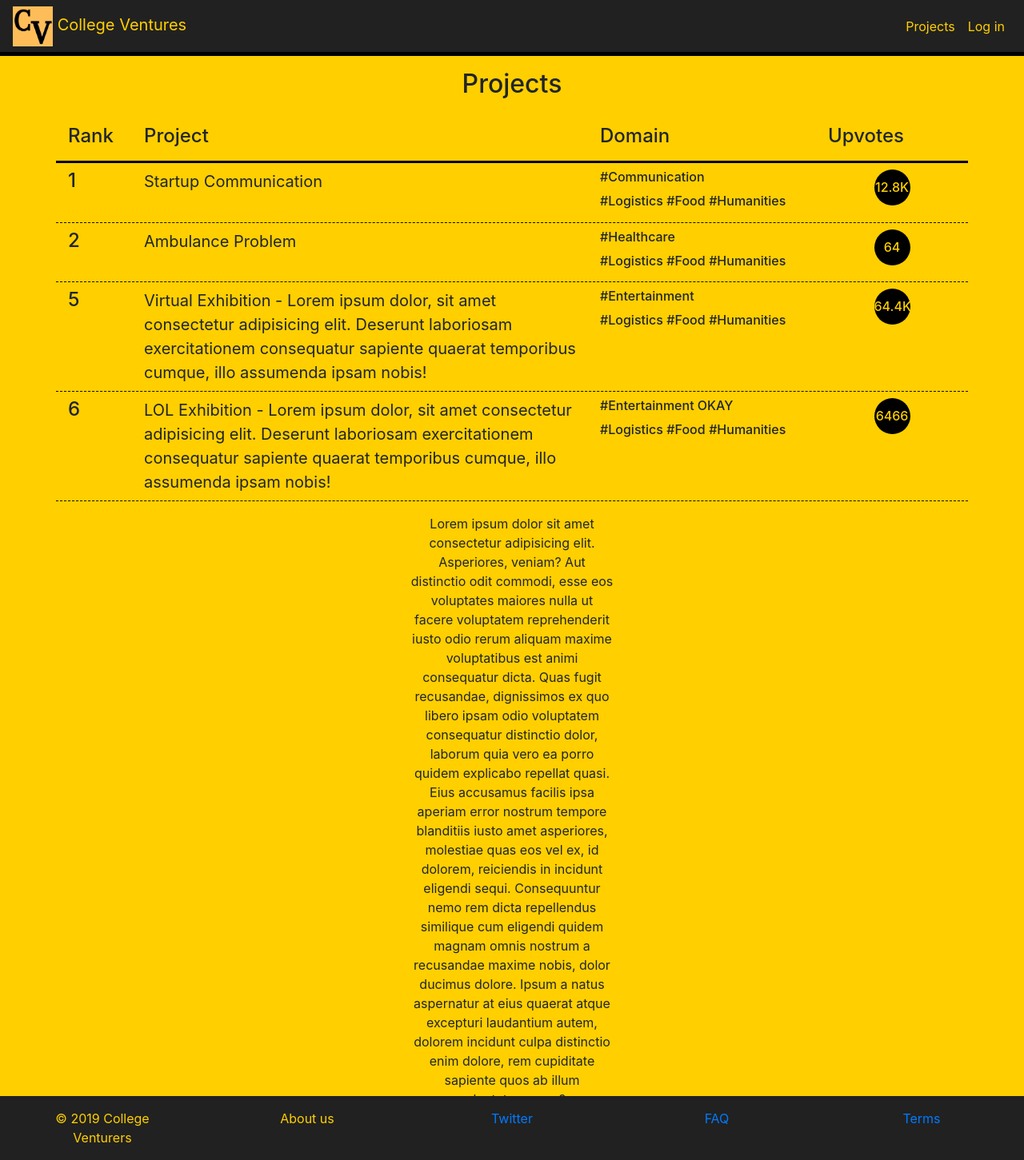
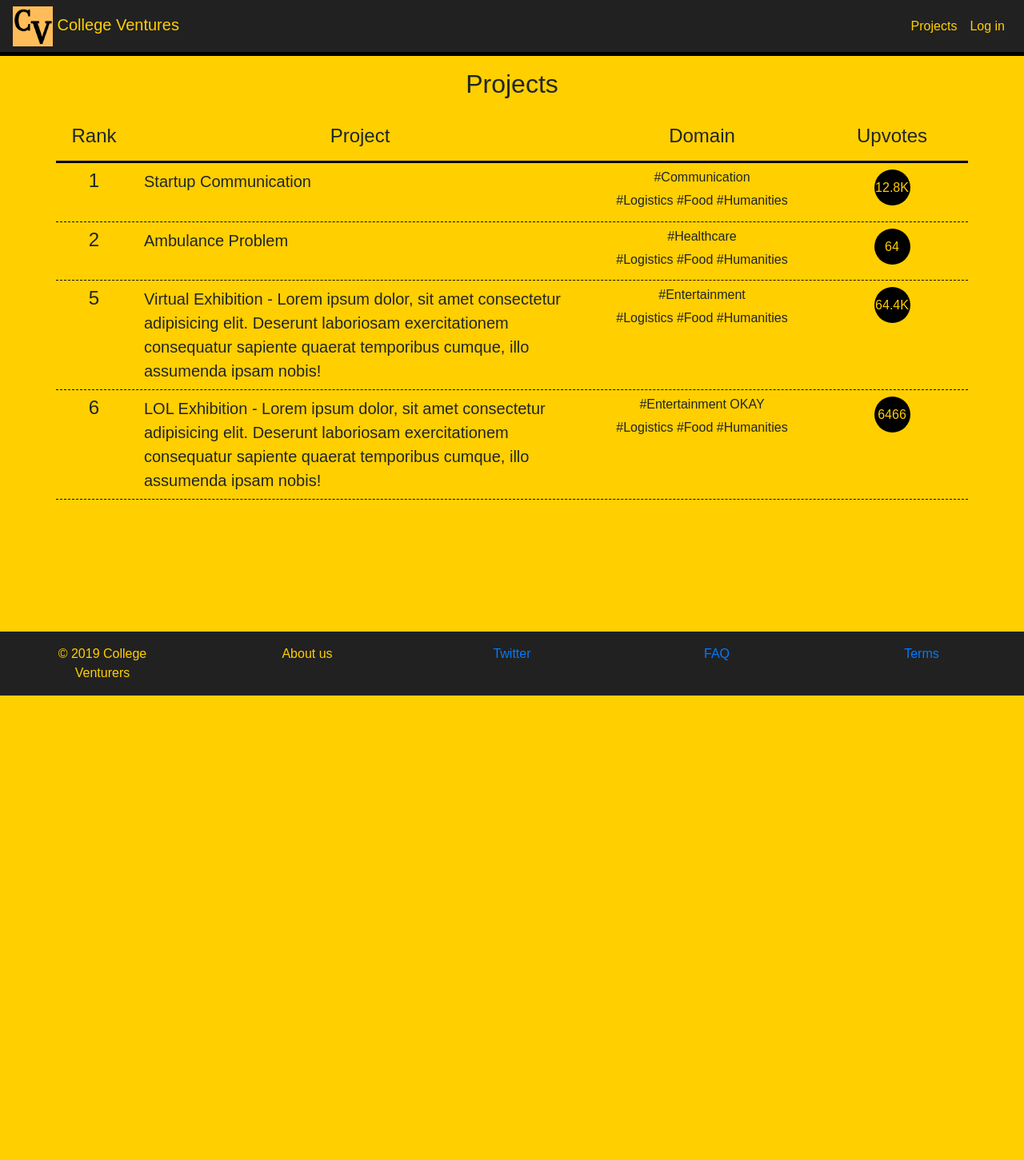
Before and after one commit to JadeMaveric/CollegeVenturers, a Flask app: page /leaderboard in a window 1280 px wide. Shown: the whole page at 80% size. After the commit the page ends 870 px from the top, so only its background shows below. Run offline with Flask 2, Linux system fonts and the light colour scheme; some libraries are stand-ins or nearby versions.

Commit message:
Minor styling

```diff
--- a/app/static/base.css
+++ b/app/static/base.css
@@ -4,6 +4,9 @@ body {
   font-size: 16px;
   box-sizing: border-box;
   background: #ffcf00;
+  margin: 0 auto;
+  min-width: 400px;
+  font-family: Arial, Helvetica, sans-serif;
 }
 
 #mainNavbar {
@@ -15,6 +18,11 @@ body {
 #mainNavbar a {
   float: right;
   color: #ffcf00;
+}
+
+#mainNavbar a:hover {
+  color: #fff;
+  transition: all 0.3s ease-in;
 }
 
 .col-md-10 h4 {
@@ -50,6 +58,7 @@ footer ul li {
 
 #leaderboard .leaderboard-header {
   border-bottom: 3px solid #000;
+  text-align: center;
 }
 
 #leaderboard .leaderboard-entry {
@@ -85,6 +94,7 @@ footer ul li {
 
 .error {
   color: #ff0000;
+  transition: 0.4s all ease-inl;
 }
 
 .question {
@@ -132,7 +142,8 @@ footer ul li {
   display: inline-block;
 }
 
-.upvote, #login-form #login-submit,
+.upvote,
+#login-form #login-submit,
 #register-form #register-submit,
 #create-form #create-submit,
 #submit_comment .comment-submit {
@@ -153,6 +164,17 @@ footer ul li {
   border: none;
   border: 3px solid black;
   border-radius: 10px;
+}
+
+#register h2,
+#login h2 {
+  font-weight: 600;
+  text-decoration: underline;
+}
+
+#login-form .login-input,
+#register .register-input {
+  width: 100%;
 }
 
 #user_profile img {
@@ -197,7 +219,6 @@ footer ul li {
   background-color: rgb(43, 255, 0);
 }
 
-textarea
-{
+textarea {
   width: 90%;
 }
--- a/app/templates/base.html
+++ b/app/templates/base.html
@@ -71,7 +71,7 @@
     {% if messages %}
     {% for message in messages %}
     <div style="position: relative; min-height: 300px;">
-      <div class="toast fade show" role="alert" aria-live="assertive" aria-atomic="true" style="position: absolute; bottom: 0; right: 0;">
+      <div class="toast fade show" role="alert" aria-live="assertive" aria-atomic="true" style="position: absolute; top: 0; right: 0;">
         <div class="toast-header">
           <strong class="mr-auto"><i class="fas fa-exclamation-circle"></i> Notification</strong>
           <button type="button" class="ml-2 mb-1 close" data-dismiss="toast" aria-label="Close">
--- a/app/templates/leaderboard.html
+++ b/app/templates/leaderboard.html
@@ -16,19 +16,19 @@
   <!-- Leaderboard Entries -->
   {% for project in projects %}
   <div class="row justify-content-around py-2 leaderboard-entry">
-    <div class="col-1">
+    <div class="col-1 text-center">
       <h4 class="project-rank">{{ project.rank }}</h4>
     </div>
     <div class="col-6">
       <a href="{{ project.link }}" class="project-name">{{ project.name }}</a>
     </div>
-    <div class="col-3">
+    <div class="col-3 text-center">
       <h6 class="project-domain">#{{ project.domain }}</h6>
       {% for tag in project.tag %}
       <h6 class="project-tag">#{{ tag }}</h6>
       {% endfor %}
     </div>
-    <div class="col-2">
+    <div class="col-2 text-center">
       {% if project.upvotes < 10000 %}
       <h4 class="project-upvotes text-center">{{ project.upvotes }}</h4>
 
@@ -41,7 +41,7 @@
   </div>
   {% endfor %}
 
-  <div class="row justify-content-center pt-3">
+  <!-- <div class="row justify-content-center pt-3">
     <div class="col-md-3 text-center">
       Lorem ipsum dolor sit amet consectetur adipisicing elit. Asperiores,
       veniam? Aut distinctio odit commodi, esse eos voluptates maiores nulla ut
@@ -57,7 +57,7 @@
       laudantium autem, dolorem incidunt culpa distinctio enim dolore, rem
       cupiditate sapiente quos ab illum voluptatum quas?
     </div>
-  </div>
+  </div> -->
   <!-- Leaderboard Entries End -->
 </div>
 {% endblock %}
```
